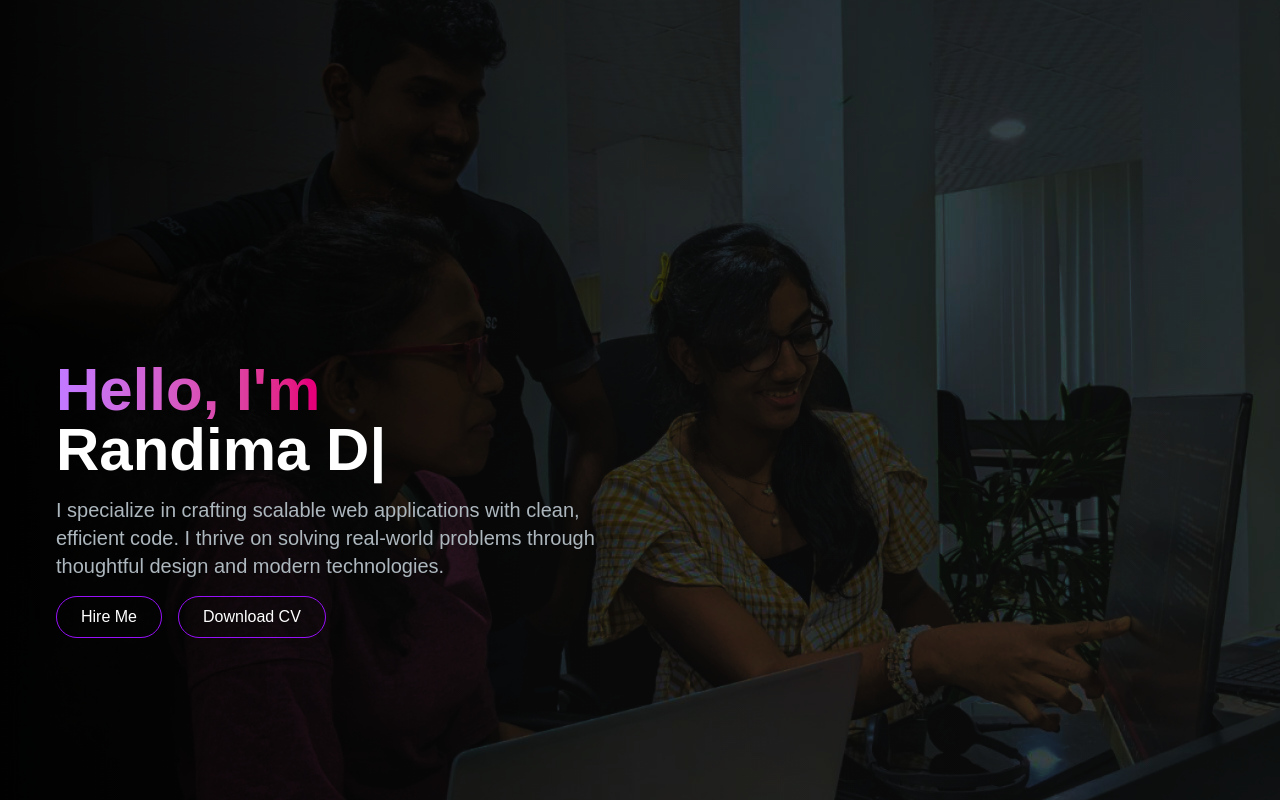
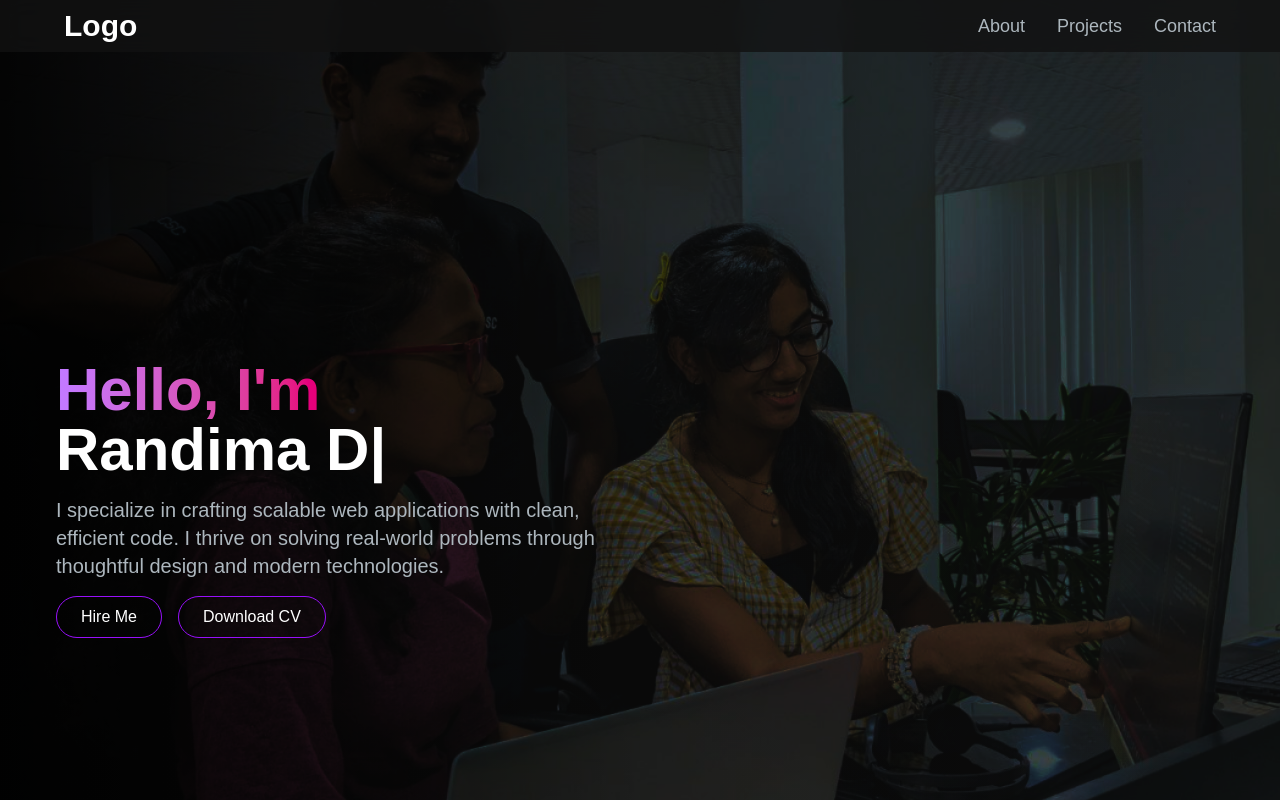
Before and after one commit to RandimaD25/portfolio-website, a Next.js app in the folder portfolio-website/: page / in a window 1280 px wide. Built offline with nearby package versions, Linux system fonts and the light colour scheme.

Commit message:
feat: implement the navbar section for the large view

```diff
--- a/portfolio-website/src/app/components/HeroSection.jsx
+++ b/portfolio-website/src/app/components/HeroSection.jsx
@@ -12,10 +12,10 @@ const HeroSection = () => {
         aria-hidden="true"
       ></div>
 
-      <div className="absolute inset-0 bg-gradient-to-r from-black/90 via-black/10 to-transparent"></div>
+      <div className="absolute inset-0 bg-gradient-to-r from-black/90 via-black/10 to-transparent z-10"></div>
 
       {/* Content layer */}
-      <div className="relative z-10 mt-72 sm:mt-80 ">
+      <div className="relative z-20 mt-72 sm:mt-80">
         <div className="sm:px-4">
           <h1 className="text-white mb-4 text-2xl sm:text-4xl md:text-6xl font-extrabold">
             <span className="text-transparent bg-clip-text bg-gradient-to-r from-purple-400 to-pink-600">
--- /dev/null
+++ b/portfolio-website/src/app/components/NavLink.jsx
@@ -0,0 +1,16 @@
+import React from "react";
+import Link from "next/link";
+
+const NavLink = ({ href, title }) => {
+  return (
+    <Link
+      rel="stylesheet"
+      href={href}
+      className="block py-2 pl-3 pr-4 text-[#ADB7BE] sm:text-lg rounded md:p-0 hover:text-white cursor-pointer"
+    >
+      {title}
+    </Link>
+  );
+};
+
+export default NavLink;
--- /dev/null
+++ b/portfolio-website/src/app/components/Navbar.jsx
@@ -0,0 +1,41 @@
+import React from "react";
+import NavLink from "./NavLink";
+import Link from "next/link";
+
+const navLinks = [
+  {
+    title: "About",
+    path: "#about",
+  },
+  {
+    title: "Projects",
+    path: "#projects",
+  },
+  {
+    title: "Contact",
+    path: "#contact",
+  },
+];
+
+const Navbar = () => {
+  return (
+    <nav className="top-0 left-0 right-0 fixed z-50 bg-[#121212]/80 backdrop-blur-md">
+      <div className="flex flex-wrap items-center justify-between mx-auto px-16 py-2">
+        <Link href={"/"} className="text-3xl text-white font-semibold">
+          Logo
+        </Link>
+        <div className="menu hidden md:block md:w-auto" id="navbar">
+          <ul className="flex p-4 md:p-0 md:flex-row md:space-x-8 mt-0">
+            {navLinks.map((link, index) => (
+              <li key={index}>
+                <NavLink href={link.path} title={link.title} />
+              </li>
+            ))}
+          </ul>
+        </div>
+      </div>
+    </nav>
+  );
+};
+
+export default Navbar;
--- a/portfolio-website/src/app/page.js
+++ b/portfolio-website/src/app/page.js
@@ -1,9 +1,11 @@
 import Image from "next/image";
 import HeroSection from "./components/HeroSection";
+import Navbar from "./components/Navbar";
 
 export default function Home() {
   return (
     <main className="flex min-h-screen flex-col bg-[#121212]">
+      <Navbar />
       <div className="">
         <HeroSection />
       </div>
```
